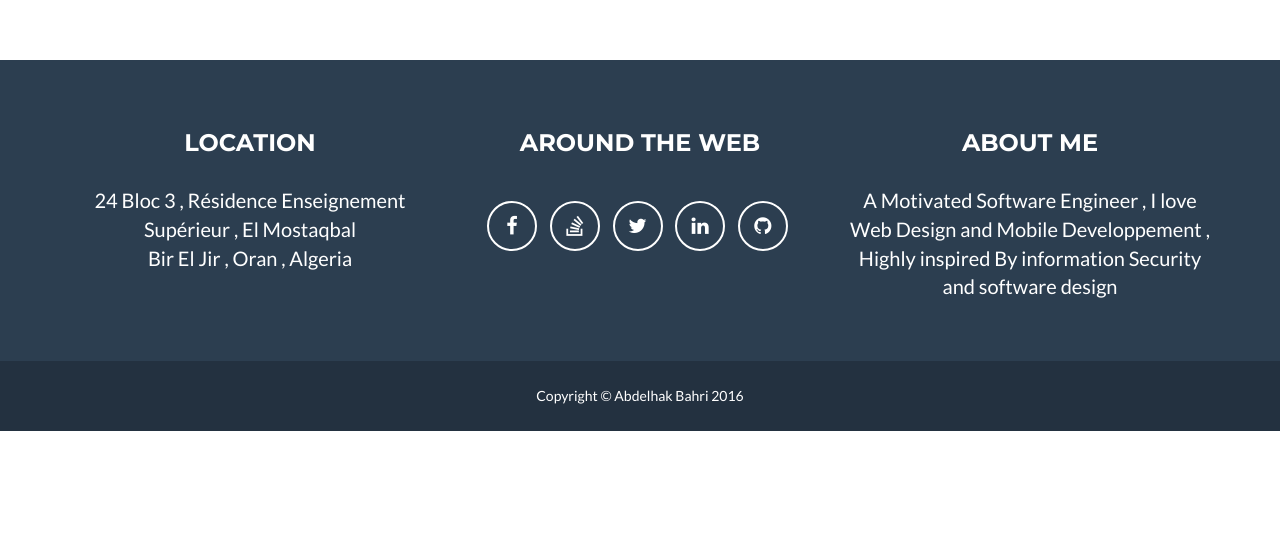
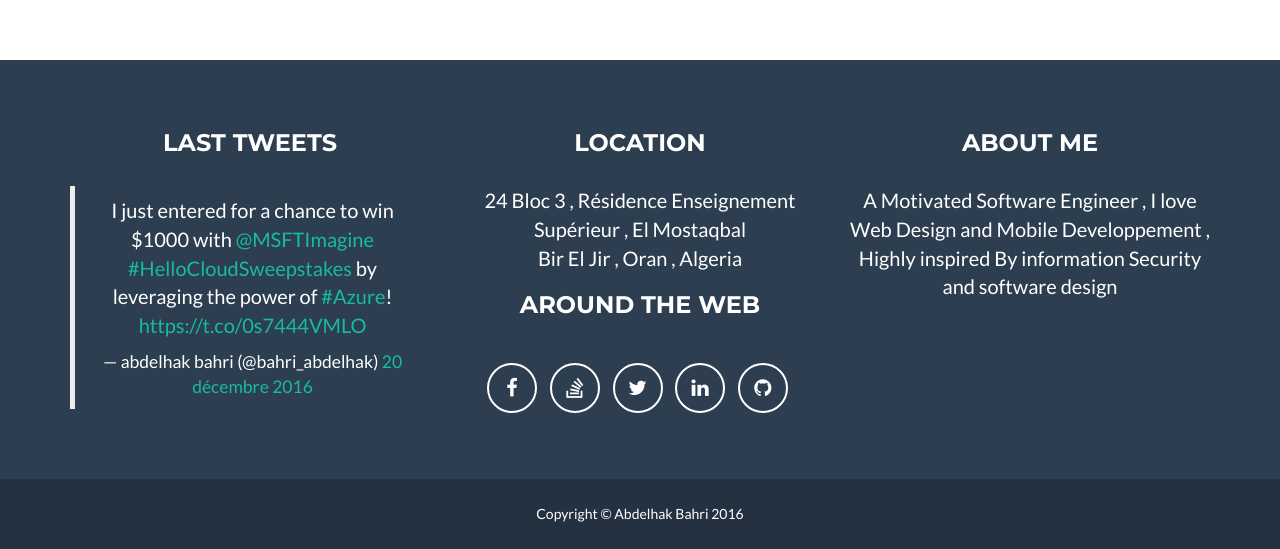
Before and after one commit to Abdelhak-Bahri/Abdelhak-Bahri.github.io, a website: page index.html in a window 1280 px wide. Shown: the part 1319-1868 px from the top of the page. Before the commit the page ends 1750 px from the top, so only its background shows below. Drawn offline with nearby package versions, Linux system fonts and the light colour scheme.

Commit message:
add of last tweets

```diff
--- a/index.html
+++ b/index.html
@@ -96,6 +96,7 @@
     </header>
 <!-- About Section -->
     <section class="success" id="about">
+
         <!--div class="container">
             <div class="row">
                 <div class="col-lg-12 text-center">
@@ -119,6 +120,7 @@
     </section>
     <!-- Portfolio Grid Section -->
     <section id="portfolio">
+
         <!--div class="container">
             <div class="row">
                 <div class="col-lg-12 text-center">
@@ -253,11 +255,15 @@
             <div class="container">
                 <div class="row">
                     <div class="footer-col col-md-4">
+                        <h3>Last Tweets</h3>
+                        <blockquote class="twitter-tweet" data-lang="fr"><p lang="en" dir="ltr">I just entered for a chance to win $1000 with <a href="https://twitter.com/MSFTImagine">@MSFTImagine</a> <a href="https://twitter.com/hashtag/HelloCloudSweepstakes?src=hash">#HelloCloudSweepstakes</a> by leveraging the power of <a href="https://twitter.com/hashtag/Azure?src=hash">#Azure</a>! <a href="https://t.co/0s7444VMLO">https://t.co/0s7444VMLO</a></p>&mdash; abdelhak bahri (@bahri_abdelhak) <a href="https://twitter.com/bahri_abdelhak/status/811199088054173696">20 décembre 2016</a></blockquote>
+<script async src="//platform.twitter.com/widgets.js" charset="utf-8"></script>
+
+                    </div>
+                    <div class="footer-col col-md-4">
                         <h3>Location</h3>
                         <p>24 Bloc 3 , Résidence Enseignement Supérieur , El Mostaqbal
                             <br>Bir El Jir , Oran , Algeria		</p>
-                    </div>
-                    <div class="footer-col col-md-4">
                         <h3>Around the Web</h3>
                         <ul class="list-inline">
                             <li>
```
